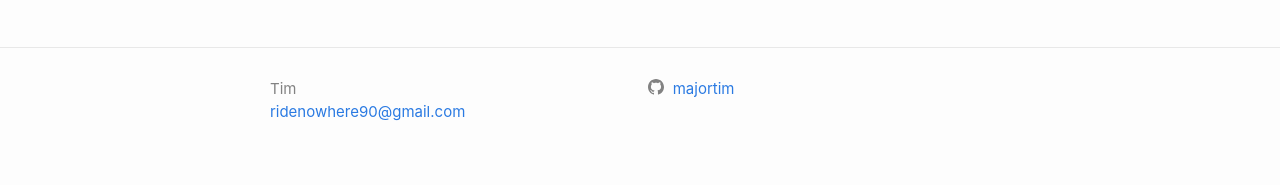
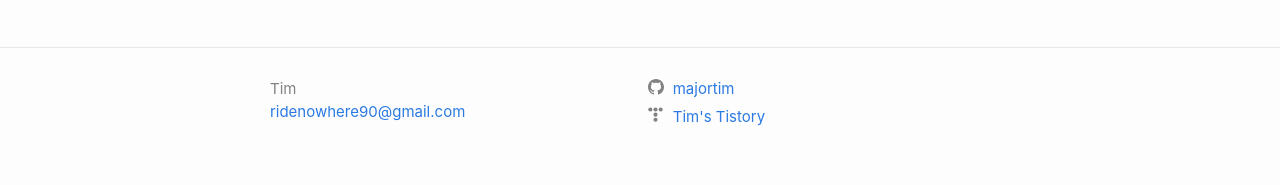
Before and after one commit to majortim/majortim.github.io, a Jekyll site: the page built from index.md, in a window 1280 px wide. Shown: the part 751-936 px from the top of the page. Built offline with Jekyll 4.4.1, drawn with Linux system fonts in a browser that asks for light colours.

Commit message:
social에 Tistory 추가

```diff
--- a/_config.yml
+++ b/_config.yml
@@ -7,6 +7,9 @@ description:
 url: https://majortim.github.io #"" the base hostname & protocol for your site, e.g. http://example.com
 #twitter_username: jekyllrb
 github_username: majortim
+tistory:
+  username: majortim
+  description: Tim's Tistory
 header_pages:
   # - about.md
   - projects.md
--- a/_includes/icon-github.html
+++ /dev/null
@@ -1 +0,0 @@
-<a href="https://github.com/{{ include.username }}"><span class="icon icon--github">{% include icon-github.svg %}</span><span class="username">{{ include.username }}</span></a>
--- a/_includes/icon-twitter.html
+++ /dev/null
@@ -1 +0,0 @@
-<a href="https://twitter.com/{{ include.username }}"><span class="icon icon--twitter">{% include icon-twitter.svg %}</span><span class="username">{{ include.username }}</span></a>
--- a/_includes/social.html
+++ b/_includes/social.html
@@ -1,14 +1,15 @@
 <ul class="social-media-list">
-  {%- if site.dribbble_username -%}<li><a href="https://dribbble.com/{{ site.dribbble_username| cgi_escape | escape }}"><svg class="svg-icon"><use xlink:href="{{ '/assets/minima-social-icons.svg#dribbble' | relative_url }}"></use></svg> <span class="username">{{ site.dribbble_username| escape }}</span></a></li>{%- endif -%}
-  {%- if site.facebook_username -%}<li><a href="https://www.facebook.com/{{ site.facebook_username| cgi_escape | escape }}"><svg class="svg-icon"><use xlink:href="{{ '/assets/minima-social-icons.svg#facebook' | relative_url }}"></use></svg> <span class="username">{{ site.facebook_username| escape }}</span></a></li>{%- endif -%}
-  {%- if site.flickr_username -%}<li><a href="https://www.flickr.com/photos/{{ site.flickr_username| cgi_escape | escape }}"><svg class="svg-icon"><use xlink:href="{{ '/assets/minima-social-icons.svg#flickr' | relative_url }}"></use></svg> <span class="username">{{ site.flickr_username| escape }}</span></a></li>{%- endif -%}
-  {%- if site.github_username -%}<li><a href="https://github.com/{{ site.github_username| cgi_escape | escape }}"><svg class="svg-icon"><use xlink:href="{{ '/assets/minima-social-icons.svg#github' | relative_url }}"></use></svg> <span class="username">{{ site.github_username| escape }}</span></a></li>{%- endif -%}
-  {%- if site.instagram_username -%}<li><a href="https://instagram.com/{{ site.instagram_username| cgi_escape | escape }}"><svg class="svg-icon"><use xlink:href="{{ '/assets/minima-social-icons.svg#instagram' | relative_url }}"></use></svg> <span class="username">{{ site.instagram_username| escape }}</span></a></li>{%- endif -%}
-  {%- if site.linkedin_username -%}<li><a href="https://www.linkedin.com/in/{{ site.linkedin_username| cgi_escape | escape }}"><svg class="svg-icon"><use xlink:href="{{ '/assets/minima-social-icons.svg#linkedin' | relative_url }}"></use></svg> <span class="username">{{ site.linkedin_username| escape }}</span></a></li>{%- endif -%}
-  {%- if site.pinterest_username -%}<li><a href="https://www.pinterest.com/{{ site.pinterest_username| cgi_escape | escape }}"><svg class="svg-icon"><use xlink:href="{{ '/assets/minima-social-icons.svg#pinterest' | relative_url }}"></use></svg> <span class="username">{{ site.pinterest_username| escape }}</span></a></li>{%- endif -%}
-  {%- for mst in site.mastodon -%}{%- if mst.username and mst.instance -%}<li><a href="https://{{ mst.instance| cgi_escape | escape}}/@{{mst.username}}"><svg class="svg-icon"><use xlink:href="{{ '/assets/minima-social-icons.svg#mastodon' | relative_url }}"></use></svg> <span class="username">{{ mst.username|escape }}</span></a></li>{%- endif -%}{%- endfor -%}
-  {%- if site.twitter_username -%}<li><a href="https://www.twitter.com/{{ site.twitter_username| cgi_escape | escape }}"><svg class="svg-icon"><use xlink:href="{{ '/assets/minima-social-icons.svg#twitter' | relative_url }}"></use></svg> <span class="username">{{ site.twitter_username| escape }}</span></a></li>{%- endif -%}
-  {%- if site.youtube_username -%}<li><a href="https://youtube.com/{{ site.youtube_username| cgi_escape | escape }}"><svg class="svg-icon"><use xlink:href="{{ '/assets/minima-social-icons.svg#youtube' | relative_url }}"></use></svg> <span class="username">{{ site.youtube_username| escape }}</span></a></li>{%- endif -%}
-  {%- if site.googleplus_username -%}<li><a href="https://plus.google.com/{{ site.googleplus_username| escape }}"><svg class="svg-icon"><use xlink:href="{{ '/assets/minima-social-icons.svg#googleplus' | relative_url }}"></use></svg> <span class="username">{{ site.googleplus_username| escape }}</span></a></li>{%- endif -%}
-  {%- if site.rss -%}<li><a href="{{ 'feed.xml' | relative_url }}"><svg class="svg-icon"><use xlink:href="{{ '/assets/minima-social-icons.svg#rss' | relative_url }}"></use></svg> <span>{{ site.rss | escape }}</span></a></li>{%- endif -%}
+  {%- if site.dribbble_username -%}<li><a href="https://dribbble.com/{{ site.dribbble_username| cgi_escape | escape }}"><svg class="svg-icon"><use href="{{ '/assets/minima-social-icons.svg#dribbble' | relative_url }}"></use></svg> <span class="username">{{ site.dribbble_username| escape }}</span></a></li>{%- endif -%}
+  {%- if site.facebook_username -%}<li><a href="https://www.facebook.com/{{ site.facebook_username| cgi_escape | escape }}"><svg class="svg-icon"><use href="{{ '/assets/minima-social-icons.svg#facebook' | relative_url }}"></use></svg> <span class="username">{{ site.facebook_username| escape }}</span></a></li>{%- endif -%}
+  {%- if site.flickr_username -%}<li><a href="https://www.flickr.com/photos/{{ site.flickr_username| cgi_escape | escape }}"><svg class="svg-icon"><use href="{{ '/assets/minima-social-icons.svg#flickr' | relative_url }}"></use></svg> <span class="username">{{ site.flickr_username| escape }}</span></a></li>{%- endif -%}
+  {%- if site.github_username -%}<li><a href="https://github.com/{{ site.github_username| cgi_escape | escape }}"><svg class="svg-icon"><use href="{{ '/assets/minima-social-icons.svg#github' | relative_url }}"></use></svg> <span class="username">{{ site.github_username| escape }}</span></a></li>{%- endif -%}
+  {%- if site.instagram_username -%}<li><a href="https://instagram.com/{{ site.instagram_username| cgi_escape | escape }}"><svg class="svg-icon"><use href="{{ '/assets/minima-social-icons.svg#instagram' | relative_url }}"></use></svg> <span class="username">{{ site.instagram_username| escape }}</span></a></li>{%- endif -%}
+  {%- if site.linkedin_username -%}<li><a href="https://www.linkedin.com/in/{{ site.linkedin_username| cgi_escape | escape }}"><svg class="svg-icon"><use href="{{ '/assets/minima-social-icons.svg#linkedin' | relative_url }}"></use></svg> <span class="username">{{ site.linkedin_username| escape }}</span></a></li>{%- endif -%}
+  {%- if site.pinterest_username -%}<li><a href="https://www.pinterest.com/{{ site.pinterest_username| cgi_escape | escape }}"><svg class="svg-icon"><use href="{{ '/assets/minima-social-icons.svg#pinterest' | relative_url }}"></use></svg> <span class="username">{{ site.pinterest_username| escape }}</span></a></li>{%- endif -%}
+  {%- for mst in site.mastodon -%}{%- if mst.username and mst.instance -%}<li><a href="https://{{ mst.instance| cgi_escape | escape}}/@{{mst.username}}"><svg class="svg-icon"><use href="{{ '/assets/minima-social-icons.svg#mastodon' | relative_url }}"></use></svg> <span class="username">{{ mst.username|escape }}</span></a></li>{%- endif -%}{%- endfor -%}
+  {%- if site.twitter_username -%}<li><a href="https://www.twitter.com/{{ site.twitter_username| cgi_escape | escape }}"><svg class="svg-icon"><use href="{{ '/assets/minima-social-icons.svg#twitter' | relative_url }}"></use></svg> <span class="username">{{ site.twitter_username| escape }}</span></a></li>{%- endif -%}
+  {%- if site.youtube_username -%}<li><a href="https://youtube.com/{{ site.youtube_username| cgi_escape | escape }}"><svg class="svg-icon"><use href="{{ '/assets/minima-social-icons.svg#youtube' | relative_url }}"></use></svg> <span class="username">{{ site.youtube_username| escape }}</span></a></li>{%- endif -%}
+  {%- if site.googleplus_username -%}<li><a href="https://plus.google.com/{{ site.googleplus_username| escape }}"><svg class="svg-icon"><use href="{{ '/assets/minima-social-icons.svg#googleplus' | relative_url }}"></use></svg> <span class="username">{{ site.googleplus_username| escape }}</span></a></li>{%- endif -%}
+  {%- if site.tistory.username -%}<li><a href="https://{{ site.tistory.username| cgi_escape | escape }}.tistory.com/"><svg class="svg-icon"><use href="{{ '/assets/minima-social-icons.svg#tistory' | relative_url }}"></use></svg> <span class="username">{{ site.tistory.description| escape }}</span></a></li>{%- endif -%}
+  {%- if site.rss -%}<li><a href="{{ 'feed.xml' | relative_url }}"><svg class="svg-icon"><use href="{{ '/assets/minima-social-icons.svg#rss' | relative_url }}"></use></svg> <span>{{ site.rss | escape }}</span></a></li>{%- endif -%}
 </ul>
```
Also changed, not shown: _includes/icon-github.svg (deleted), _includes/icon-twitter.svg (deleted), assets/minima-social-icons.svg.
